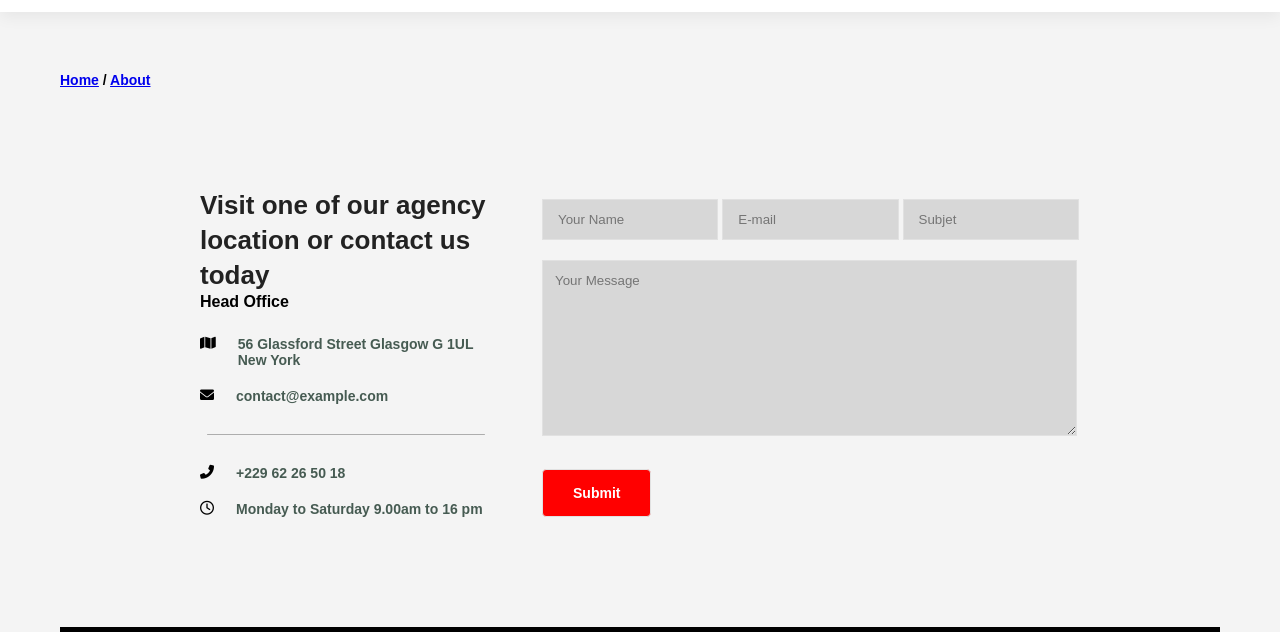
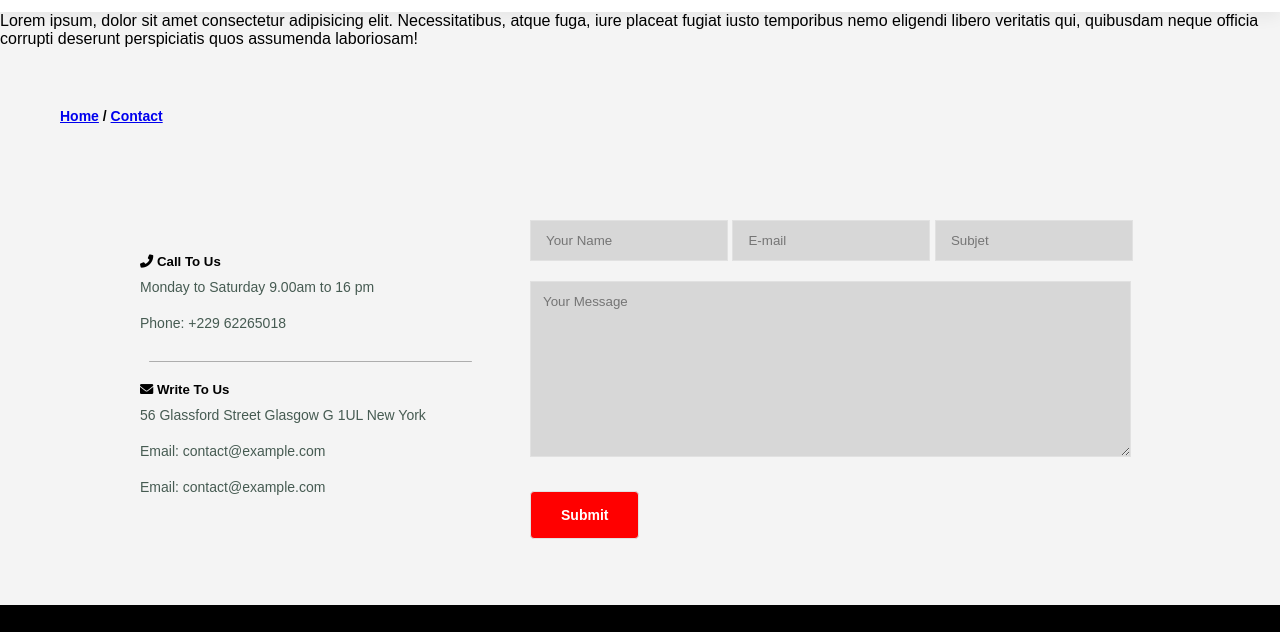
Before and after one commit to Debouto/ecommerce_figma, a plain HTML site: page contact.html in a window 1280 px wide. Shown: the part 108-740 px from the top of the page. Drawn offline with Linux system fonts and the light colour scheme.

Commit message:
conctact

```diff
--- a/contact.html
+++ b/contact.html
@@ -45,29 +45,31 @@
       </div>
     </div>
   </section>
-  <span id="indique"><a href="index.html"> Home</a> / <a href="contact.html">About</a>
+
+  <blockquote>Lorem ipsum, dolor sit amet consectetur adipisicing elit. Necessitatibus, atque fuga, iure placeat fugiat iusto temporibus nemo eligendi libero veritatis qui, quibusdam neque officia corrupti deserunt perspiciatis quos assumenda laboriosam!</blockquote>
+
+  <section id="indique"><span><a href="index.html"> Home</a> / <a href="contact.html">Contact</a></section>
   <section id="contact-details" class="section-p1">
 
     <div class="details">
-        <h2>Visit one of our agency location or contact us today</h2>
-        <h3>Head Office</h3>
+      <h5><i class="fa fa-phone-alt"></i></i> Call To Us</h5>
       <div>
         <li>
-                <i class="fa fa-map"></i>
+          <p>Monday to Saturday 9.00am to 16 pm</p>
+        </li>
+        <li>
+          <p>Phone: +229 62265018</p>
+        </li>
+        <span id="ligne"></span>
+        <h5><i class="fa fa-envelope"></i> Write To Us</h5>
+        <li>
           <p>56 Glassford Street Glasgow G 1UL New York</p>
         </li>
         <li>
-                <i class="fa fa-envelope"></i>
-                <p>contact@example.com</p>
-            </li>
-            <span id="ligne"></span>
-            <li>
-                <i class="fa fa-phone-alt"></i>
-                <p>+229 62 26 50 18</p>
+          <p>Email: contact@example.com</p>
         </li>
         <li>
-                <i class="far fa-clock"></i>
-                <p>Monday to Saturday 9.00am to 16 pm</p>
+            <p>Email: contact@example.com</p>
           </li>
       </div>
     </div>
```
Lines whose indentation alone changed are shown as unchanged.
